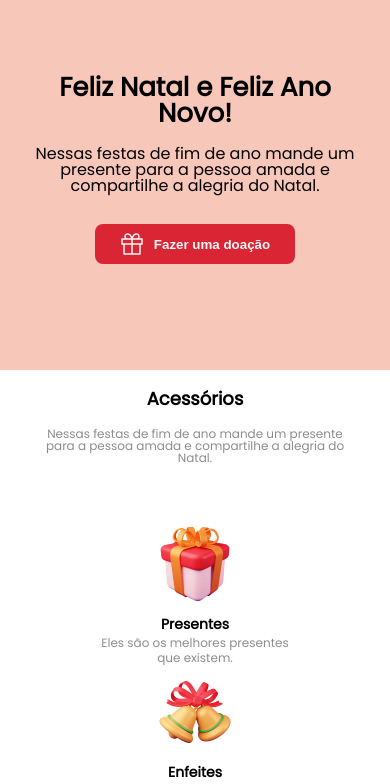
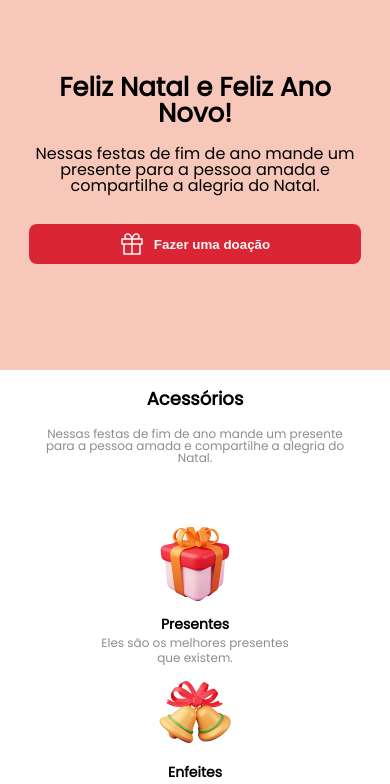
Before and after one commit to Pedro-PHOS/Multilaser-Teste, a plain HTML site: page index.html in a window 390 px wide. Shown: the part 52-836 px from the top of the page. Drawn offline with nearby package versions, Linux system fonts and the light colour scheme.

Commit message:
Update index.css

```diff
--- a/index.css
+++ b/index.css
@@ -372,6 +372,10 @@ footer{
     #media{
         width: 50%;
     }
+
+    #donation_button{
+        width: 85%;
+    }
 }
 
 @media (max-width: 500px){
@@ -398,10 +402,6 @@ footer{
 
     #content_1_texts p{
         font-size: 16px;
-    }
-
-    #donation_button{
-        width: 200px;
     }
 
     #container_2{
```
